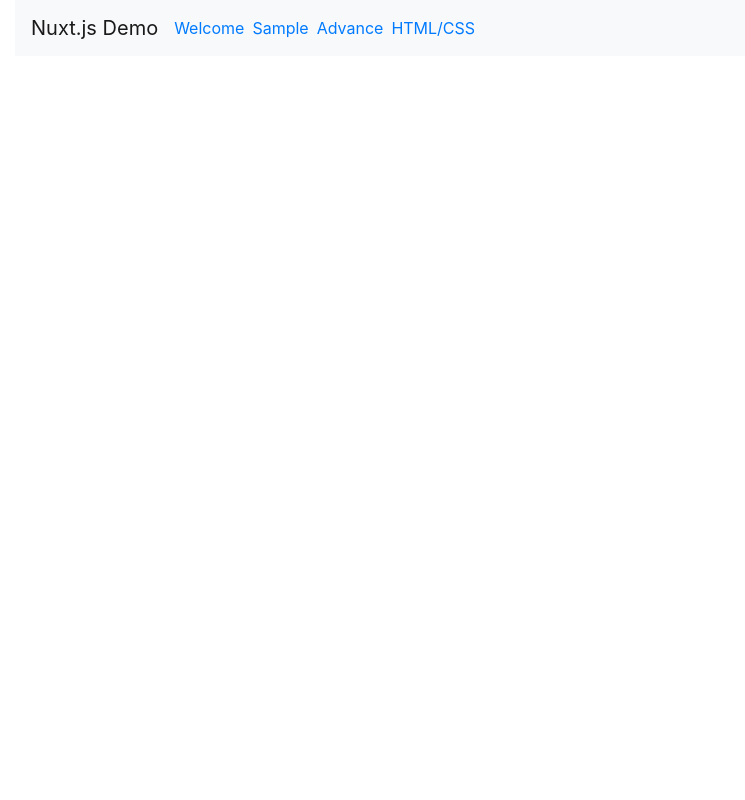
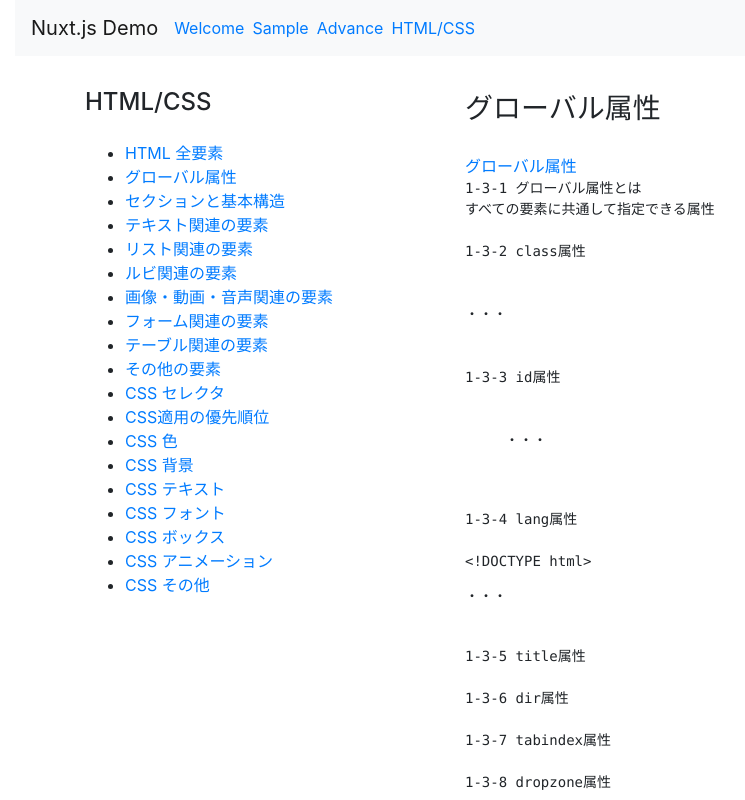
Before and after one commit to 0gravity000/nuxtdemo, a Nuxt app: page /htmlcss/GlobalAttributes in a window 1280 px wide. Shown: the top 800 px of the page, without its empty margins (0-745 px from the left). Built offline with nearby package versions, Linux system fonts and the light colour scheme.

Commit message:
HTML全要素、グローバル属性ページを追加

```diff
--- a/components/HtmlcssMenu.vue
+++ b/components/HtmlcssMenu.vue
@@ -2,6 +2,20 @@
   <div>
     <h4>HTML/CSS</h4>
     <ul>
+      <li>
+        <NuxtLink
+          to="/htmlcss/AllElements"
+        >
+          HTML 全要素
+        </NuxtLink>
+      </li>
+      <li>
+        <NuxtLink
+          to="/htmlcss/GlobalAttributes"
+        >
+          グローバル属性
+        </NuxtLink>
+      </li>
       <li>
         <NuxtLink
           to="/htmlcss/SectionAndBasicStructure"
@@ -122,7 +136,6 @@
           CSS その他
         </NuxtLink>
       </li>
-
     </ul>
   </div>
 </template>
--- /dev/null
+++ b/pages/htmlcss/AllElements.vue
@@ -0,0 +1,24 @@
+<template>
+  <div>
+    <h3>HTML 全要素</h3>
+
+    <a href="https://developer.mozilla.org/ja/docs/Web/HTML/Element" target="_blank" rel="noopener noreferrer">HTML 全要素</a><br>
+    <a href="https://developer.mozilla.org/ja/docs/Web/HTML/Attributes" target="_blank" rel="noopener noreferrer">HTML 全属性</a>
+
+<pre>
+</pre>
+  </div>
+</template>
+
+<script>
+export default {
+  layout: 'LayoutHtmlcss',
+  data () {
+    return {
+    }
+  }
+}
+</script>
+
+<style scoped>
+</style>
--- /dev/null
+++ b/pages/htmlcss/GlobalAttributes.vue
@@ -0,0 +1,64 @@
+<template>
+  <div>
+    <h3>グローバル属性</h3>
+
+    <a href="https://developer.mozilla.org/ja/docs/Web/HTML/Global_attributes" target="_blank" rel="noopener noreferrer">グローバル属性</a><br>
+
+<pre>
+1-3-1 グローバル属性とは
+すべての要素に共通して指定できる属性
+
+1-3-2 class属性
+
+<aside class="advertising large vertical">
+・・・
+</aside>
+
+1-3-3 id属性
+
+<ul id="navlist">
+・・・
+</ul>
+
+1-3-4 lang属性
+
+<!DOCTYPE html>
+<html lang="ja">
+・・・
+</html>
+
+1-3-5 title属性
+
+1-3-6 dir属性
+
+1-3-7 tabindex属性
+
+1-3-8 dropzone属性
+
+1-3-9 カスタムデータ(data-*)属性
+
+<ul>
+<li data-music-time="02m46s">HTML5試験レベル1のテーマ曲</li>
+<li data-music-time="03m05s">HTML5試験レベル2のテーマ曲</li>
+<li data-music-time="05m37s">アカデミック認定校のバラード</li>
+</ul>
+
+1-3-10 WAI-ARIA関連の属性
+role属性、aria-*属性
+
+</pre>
+  </div>
+</template>
+
+<script>
+export default {
+  layout: 'LayoutHtmlcss',
+  data () {
+    return {
+    }
+  }
+}
+</script>
+
+<style scoped>
+</style>
```
